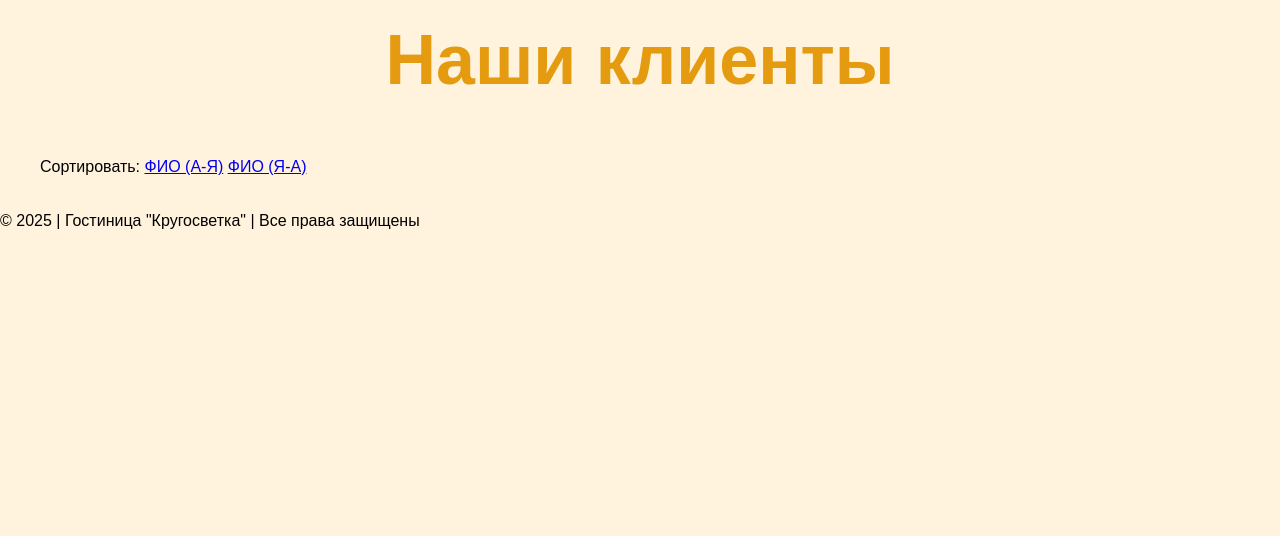
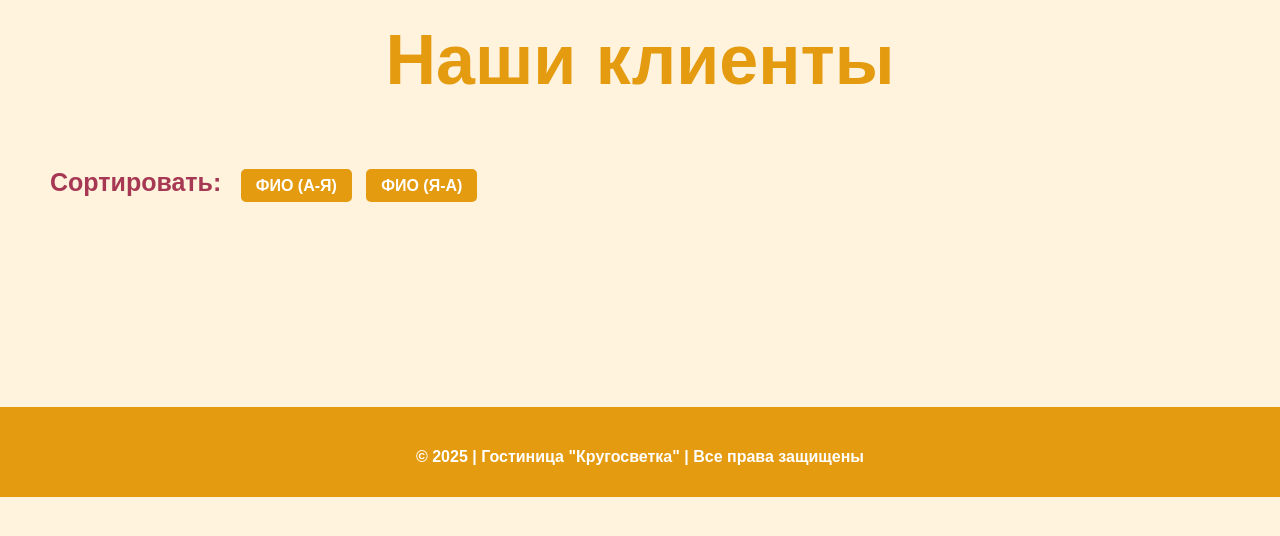
Before and after one commit to venttea/hotel, a Django app: template hotel_business/hotel/templates/hotel/client_list.html in a window 1280 px wide. Shown: the part 58-594 px from the top of the page. Run offline with Django 5.2, Linux system fonts and the light colour scheme; the template is opened without the code that fills it, so the values that code supplies are empty.

Commit message:
Настройка стилей

```diff
--- a/hotel_business/hotel/static/hotel/css/style.css
+++ b/hotel_business/hotel/static/hotel/css/style.css
@@ -395,7 +395,6 @@ body {
     text-decoration: none;
 }
 
-/* Измененные стили для строки поиска */
 .manager-search-container {
     margin: 20px 0;
     padding: 0;
@@ -424,7 +423,6 @@ body {
     max-width: 600px;
 }
 
-/* Чтобы строка была на одном уровне с карточками */
 .container {
     max-width: 1200px;
     margin: 0 auto;
@@ -435,7 +433,6 @@ body {
     padding-left: 0;
 }
 
-/* Кнопка поиска */
 .manager-search-btn {
     padding: 14px 30px;
     height: 50px;
@@ -457,7 +454,6 @@ body {
     transform: translateY(0);
 }
 
-/* Кнопка "Сбросить" */
 .manager-reset-link {
     padding: 0px 20px;
     line-height: 50px;
@@ -475,14 +471,12 @@ body {
     color: white;
 }
 
-/* Контейнер для выравнивания */
 .manager-search-container {
     display: flex;
     justify-content: center;
     margin: 30px 0;
 }
 
-/* Форма фильтров */
 .room-filters-form {
     margin: 20px 0;
     padding: 20px;
@@ -490,7 +484,6 @@ body {
     border-radius: 10px;
 }
 
-/* Группа фильтров */
 .room-filter-group {
     display: inline-block;
     margin-right: 30px;
@@ -514,7 +507,6 @@ body {
     cursor: pointer;
 }
 
-/* Кнопки фильтров */
 .room-filter-btn {
     padding: 10px 25px;
     background-color: #a73853;
@@ -550,7 +542,6 @@ body {
     text-decoration: none;
 }
 
-/* Основной контейнер формы */
 .booking-form-container {
     max-width: 500px;
     margin: 30px auto;
@@ -560,7 +551,6 @@ body {
     box-shadow: 0 5px 20px rgba(0, 0, 0, 0.1);
 }
 
-/* Группа полей формы */
 .booking-form-group {
     margin-bottom: 25px;
 }
@@ -573,7 +563,6 @@ body {
     font-size: 18px;
 }
 
-/* Стили для всех полей ввода и select */
 .booking-form-select,
 .booking-form-input {
     width: 100%;
@@ -586,7 +575,6 @@ body {
     transition: all 0.3s;
 }
 
-/* Кнопка отправки */
 .booking-submit-btn {
     width: 100%;
     padding: 16px;
@@ -604,38 +592,32 @@ body {
     background: #e49b0f;
 }
 
-/* Контейнер для выравнивания */
 .booking-page-container {
     max-width: 800px;
     margin: 0 auto;
     padding: 20px;
 }
 
-/* Стили для таблицы */
 table {
     width: 100%;
     border-collapse: collapse;
     margin: 20px 0;
 }
 
-/* Стили для заголовков таблицы */
 thead tr {
     background: #a73853;
     color: white;
 }
 
-/* Стили для th */
 th {
     padding: 12px;
     text-align: left;
 }
 
-/* Стили для tr */
 tbody tr {
     border-bottom: 1px solid #a73853;
 }
 
-/* Стили для td */
 td {
     padding: 12px;
 }
@@ -648,3 +630,196 @@ td {
     border-radius: 8px;
     box-shadow: 0 2px 8px rgba(0,0,0,0.1);
 }
+
+.service-unavailable {
+    background-color: #f5f5f5 !important;
+    border-color: #ddd !important;
+    opacity: 0.9;
+}
+
+.price-gray {
+    color: #999 !important;
+    text-decoration: line-through;
+}
+
+.unavailable-label {
+    color: #777;
+    font-size: 13px;
+    font-style: italic;
+    margin-top: 8px;
+    display: block;
+}
+
+.old-price {
+    text-decoration: line-through;
+    color: #999;
+    font-size: 15px;
+    margin-right: 10px;
+}
+
+.new-price {
+    color: #e74c3c;
+    font-weight: bold;
+    font-size: 18px;
+}
+
+.discount-badge {
+    background: #e74c3c;
+    color: white;
+    padding: 4px 10px;
+    border-radius: 15px;
+    font-size: 12px;
+    font-weight: bold;
+    margin-left: 10px;
+}
+
+.high-discount {
+    background-color: #98fadd !important;
+    border: 2px solid #2ecc71 !important;
+    box-shadow: 0 4px 12px rgba(152, 250, 221, 0.3);
+}
+
+.price-container {
+    display: flex;
+    align-items: center;
+    gap: 10px;
+    margin: 15px 0;
+    flex-wrap: wrap;
+    min-height: 40px;
+}
+
+.sort-buttons {
+    background: #f8f9fa;
+    padding: 15px 20px;
+    border-radius: 8px;
+    margin: 20px 0;
+    display: flex;
+    align-items: center;
+    gap: 15px;
+}
+
+.sort-buttons span {
+    font-weight: bold;
+    color: #333;
+}
+
+.sort-btn {
+    padding: 8px 20px;
+    background: #e9ecef;
+    color: #495057;
+    text-decoration: none;
+    border-radius: 6px;
+    border: 1px solid #dee2e6;
+    transition: all 0.3s;
+}
+
+.sort-btn.active {
+    background: #3498db;
+    color: white;
+    border-color: #3498db;
+}
+
+.high-discount-value {
+    color: #e74c3c;
+    font-weight: bold;
+    font-size: 16px;
+    padding: 2px 8px;
+    background: #ffeaea;
+    border-radius: 4px;
+}
+
+.notifications {
+    position: fixed;
+    top: 20px;
+    right: 20px;
+    z-index: 1000;
+    max-width: 400px;
+}
+
+.notification {
+    padding: 15px 20px;
+    margin-bottom: 10px;
+    border-radius: 8px;
+    color: white;
+    display: flex;
+    justify-content: space-between;
+    align-items: center;
+    animation: slideIn 0.3s ease;
+    box-shadow: 0 3px 10px rgba(0,0,0,0.2);
+    min-width: 300px;
+}
+
+.notification.success {
+    background: #27ae60;
+    border-left: 5px solid #229954;
+}
+
+.close-notification {
+    background: none;
+    border: none;
+    color: white;
+    font-size: 22px;
+    cursor: pointer;
+    margin-left: 15px;
+    line-height: 1;
+    padding: 0 5px;
+}
+
+.sort-label {
+    color: #a73853;
+    font-weight: bold;
+    margin-right: 10px;
+    font-size: 25px;
+}
+
+.sort-btn {
+    padding: 8px 15px;
+    margin: 0 5px;
+    background: #e49b0f;
+    color: white;
+    font-weight: bold;
+    text-decoration: none;
+    border-radius: 5px;
+    border: none;
+    cursor: pointer;
+    font-size: 16px;
+}
+
+.sort-btn.active {
+    background: #a73853;
+    color: white;
+    font-weight: bold;
+}
+
+.sort-container {
+    margin: 15px 0;
+    padding: 10px;
+    border-radius: 5px;
+}
+
+.client-card {
+    background: white;
+    border: 1px solid #ddd;
+    padding: 15px;
+    margin: 10px 0;
+    border-radius: 5px;
+}
+
+.footer {
+    background: #2c3e50;
+    color: white;
+    padding: 4px 0;
+    text-align: center;
+    font-size: 10px;
+    line-height: 1.2;
+    border-top: 1px solid #3498db;
+}
+
+.site-footer {
+    background: #E49B0F;
+    color: white;
+    font-weight: bold;
+    margin-top: 180px;
+    padding: 25px 0 15px;
+    text-align: center;
+}
```
